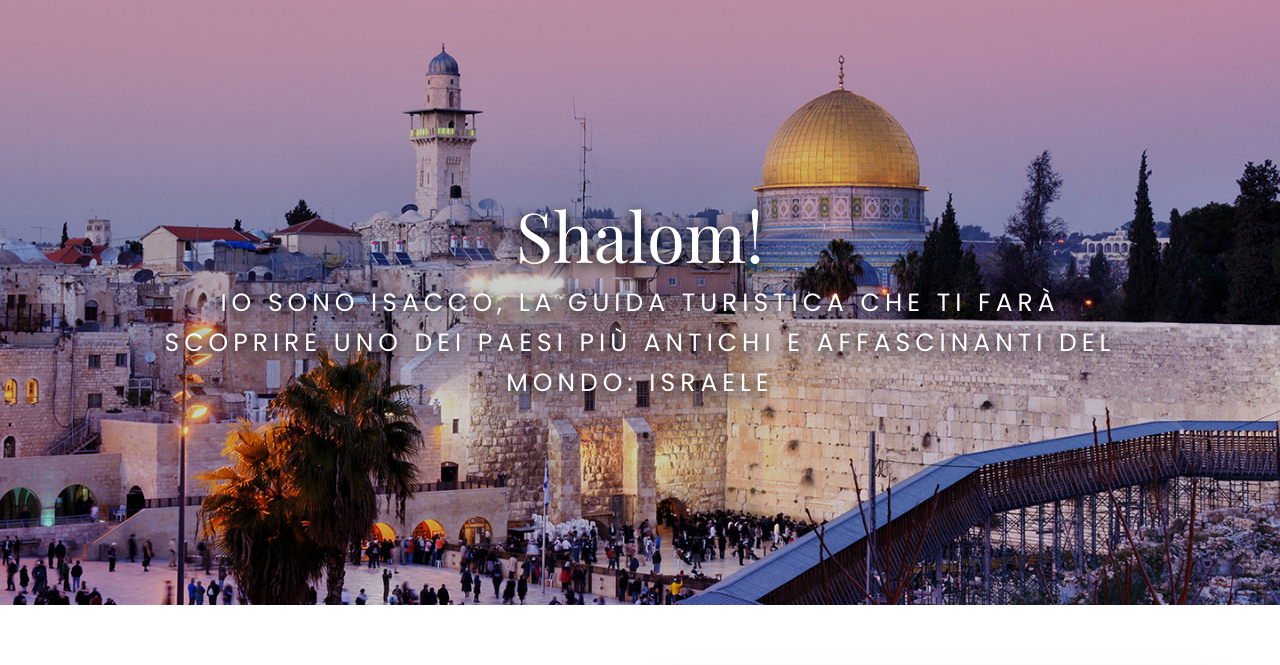
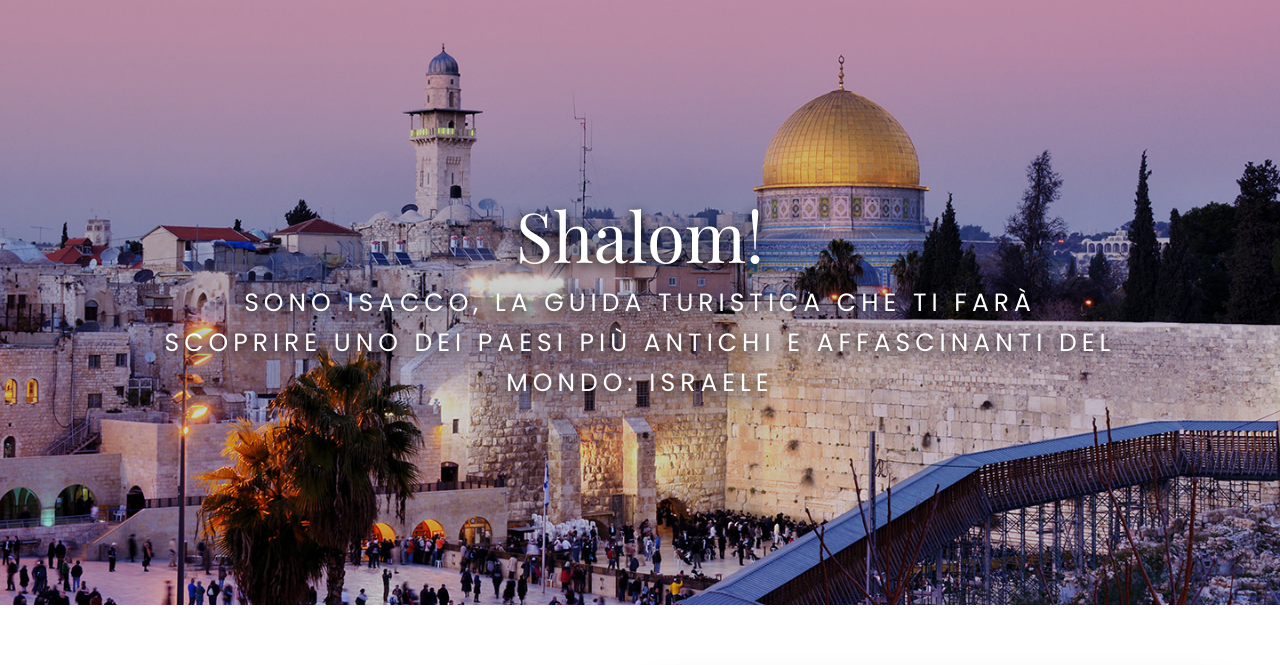
Before and after one commit to gershomcharig/viaggioinisraele.com, a plain HTML site: page index.html in a window 1280 px wide. Shown: the part 135-800 px from the top of the page. Drawn offline with nearby package versions, Linux system fonts and the light colour scheme.

Commit message:
Quick test for Netlify

```diff
--- a/index.html
+++ b/index.html
@@ -68,7 +68,7 @@
     <section class="homepage-hero">
         <div class="wrapper">
             <h1>Shalom!</h1>
-            <p>Io sono Isacco, la guida turistica che ti farà scoprire uno dei paesi
+            <p>Sono Isacco, la guida turistica che ti farà scoprire uno dei paesi
 più antichi e affascinanti del mondo: Israele</p>
         <div class="wrapper">
     </section>
```
